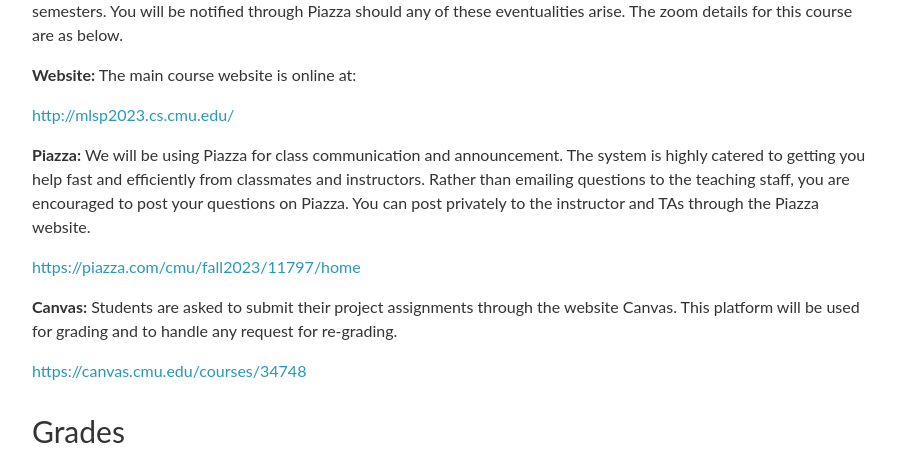
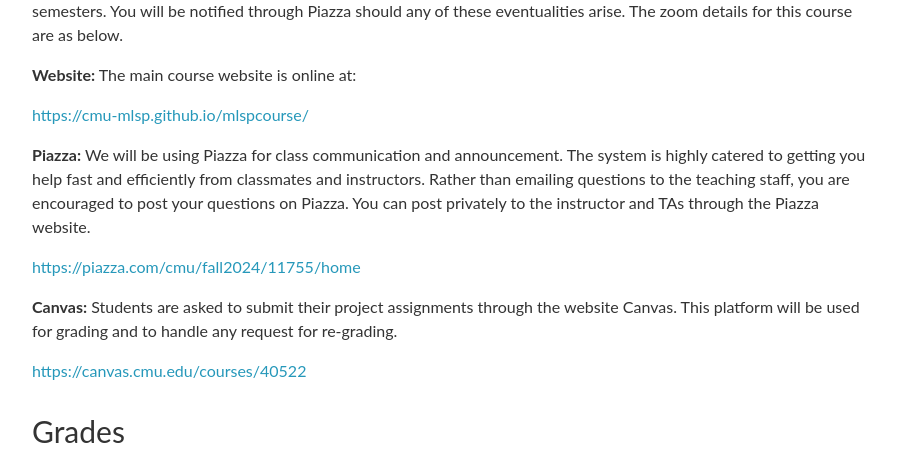
Before and after one commit to cmu-mlsp/mlspcourse, a Jekyll site: the page built from fall2024/_pages/syllabus.md, in a window 1280 px wide and 900 px high, scrolled down 762 px. Shown: the part 155-621 px from the top of the window, without its empty margins (188-1090 px from the left). Built offline with Jekyll 4.4.1, drawn with Linux system fonts in a browser that asks for light colours; nearby versions of some CDN libraries; comment, search, counter and statistics services are not loaded; some of the changed lines change nothing that is shown.

Commit message:
Update syllabus.md

```diff
--- a/fall2024/_pages/syllabus.md
+++ b/fall2024/_pages/syllabus.md
@@ -29,15 +29,15 @@
 
 **Website:** The main course website is online at:
 
-[http://mlsp2023.cs.cmu.edu/](http://mlsp2023.cs.cmu.edu/)
+[https://cmu-mlsp.github.io/mlspcourse/]()
 
 **Piazza:** We will be using Piazza for class communication and announcement. The system is highly catered to getting you help fast and efficiently from classmates and instructors. Rather than emailing questions to the teaching staff, you are encouraged to post your questions on Piazza. You can post privately to the instructor and TAs through the Piazza website.
 
-[https://piazza.com/cmu/fall2023/11797/home](https://piazza.com/class/lltl7rebh4r4p1)
+[https://piazza.com/cmu/fall2024/11755/home](https://piazza.com/class/lvmxcb90l234iq/)
 
 **Canvas:** Students are asked to submit their project assignments through the website Canvas. This platform will be used for grading and to handle any request for re-grading.
 
-[https://canvas.cmu.edu/courses/34748](https://canvas.cmu.edu/courses/34748)
+[https://canvas.cmu.edu/courses/40522](https://canvas.cmu.edu/courses/40522)
 
 ### Grades
 Mini quizzes: 24% <br>
```
